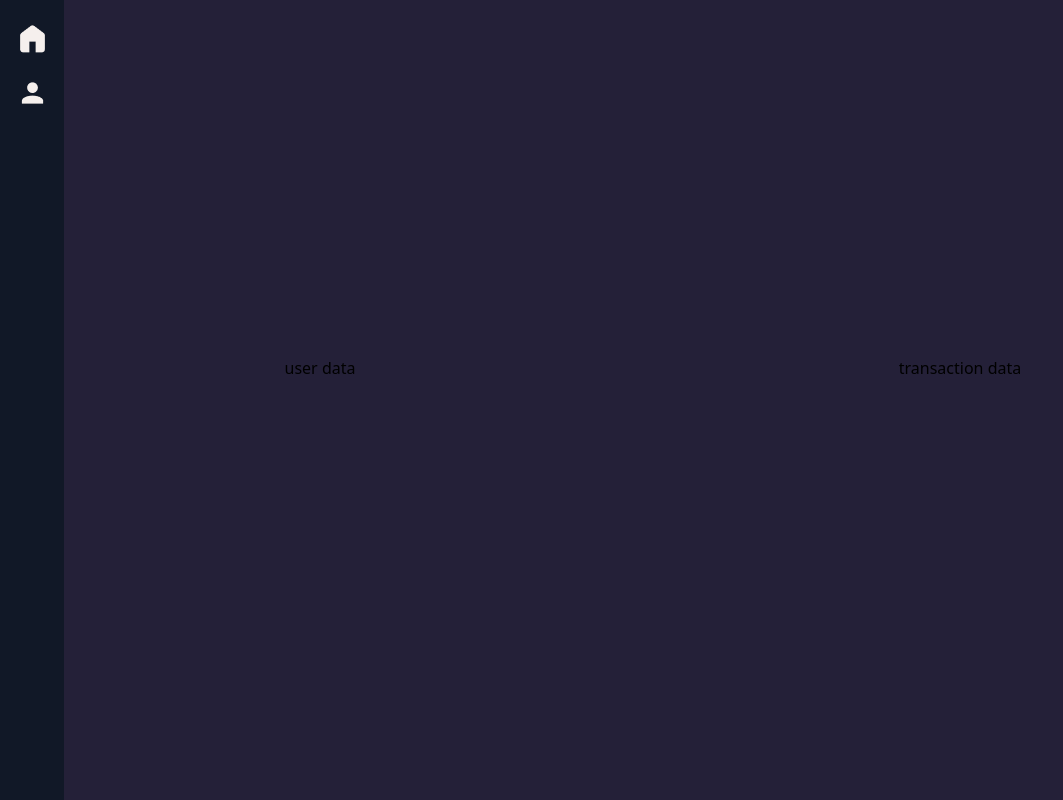
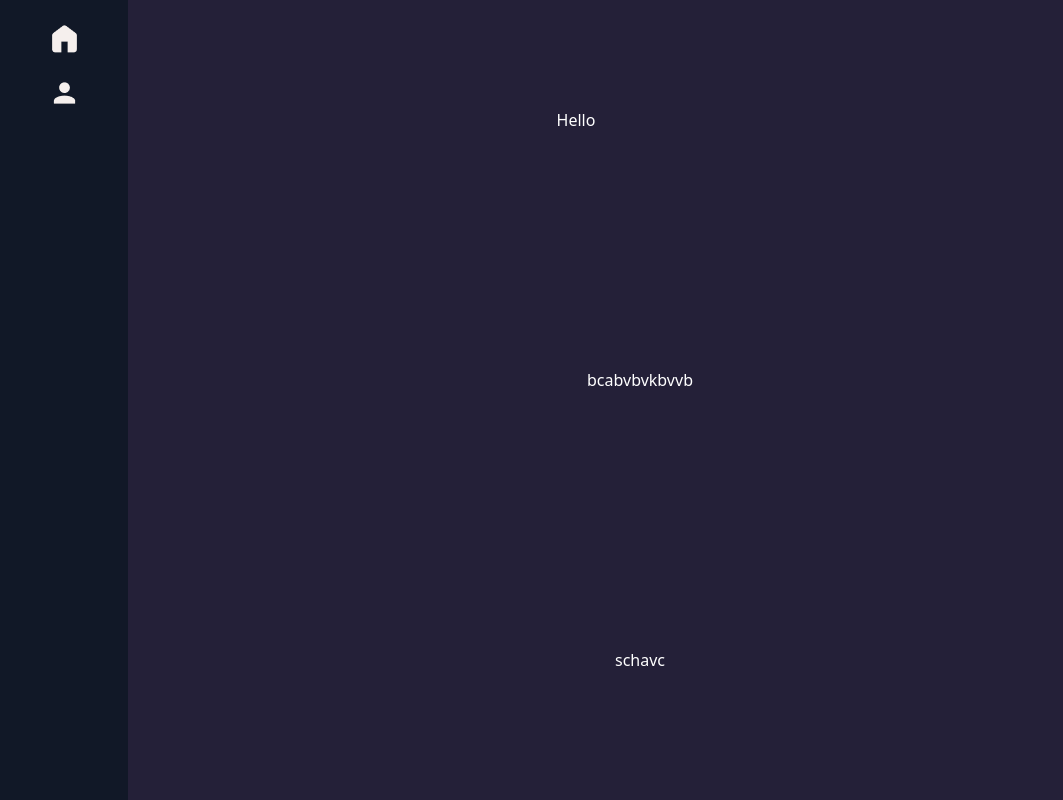
Before and after one commit to chandan0134/Proteus, a React (Create React App) app: page /profile in a window 1280 px wide. Shown: the whole page, without its empty margins (0-1063 px from the left). Built offline with nearby package versions, Linux system fonts and the light colour scheme.

Commit message:
profile page pushed

```diff
--- a/src/pages/profile.jsx
+++ b/src/pages/profile.jsx
@@ -6,7 +6,7 @@ const Profile = () => {
   return (
     <div className=" w-full h-screen bg-[#242038] ">
     <div class="flex h-screen bg-[514976]">
-      <div class="fixed flex flex-col top-0 left-0 h-full w-16 bg-gray-900  ">
+      <div class="fixed flex flex-col top-0 left-0 h-full w-[10vw] bg-gray-900  ">
         <div class="flex items-center justify-center mt-5">
           <a
             href="/signup"
@@ -23,13 +23,31 @@ const Profile = () => {
             <img className="w-full h-full object-contain" src={profile2} />
           </a>
         </div>
+
       </div>
       {/* <div class="flex-grow p-6">
         <h1 class="text-6xl font-semibold">HEllo priyankush</h1>
       </div> */}
-      <div class="w-full h-[92vh] grid grid-cols-1 sm:grid-cols-2">
+      {/* <div class="w-full h-[92vh] grid grid-cols-1 sm:grid-cols-2">
       <div className=" flex flex-col justify-center items-center "><h1>user data</h1></div>
       <div className=" flex flex-col justify-center items-center "><h1>transaction data</h1></div>
+      </div> */}
+      <div className="flex flex-col w-full h-screen text-white bg-[#242038]">
+       <div className="flex flex-col justify-around h-[30%] w-[90vw] items-center">
+        <p >Hello </p>
+       </div>
+
+       <div className="flex flex-col justify-around h-[70%] items-center">
+        <p>bcabvbvkbvvb</p>
+       <div class="flex flex-row justify-between">
+
+        <div class="flexbox">schavc</div>
+        <div class="flexbox"></div>
+        </div>
+
+
+
+      </div>
       </div>
     </div>
     </div>
```
